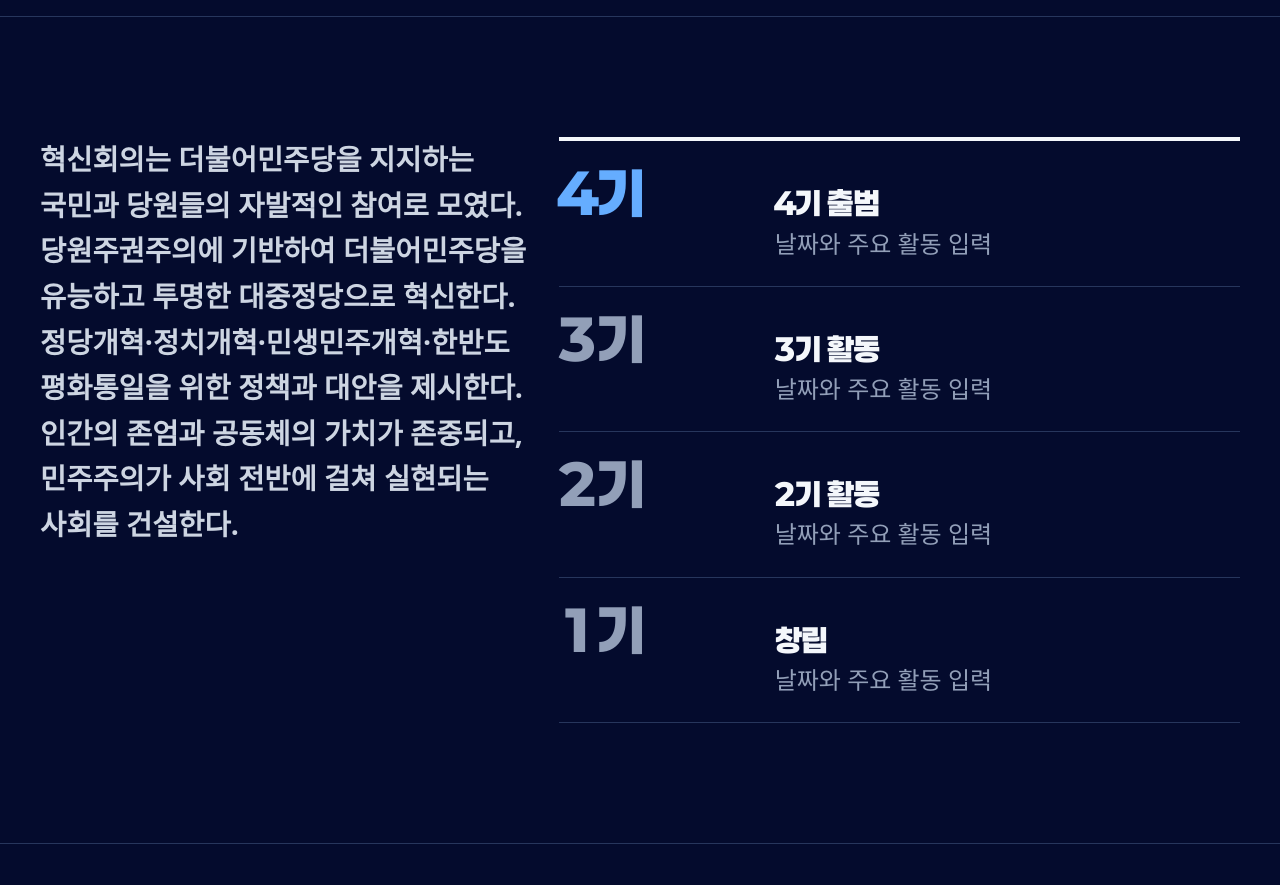
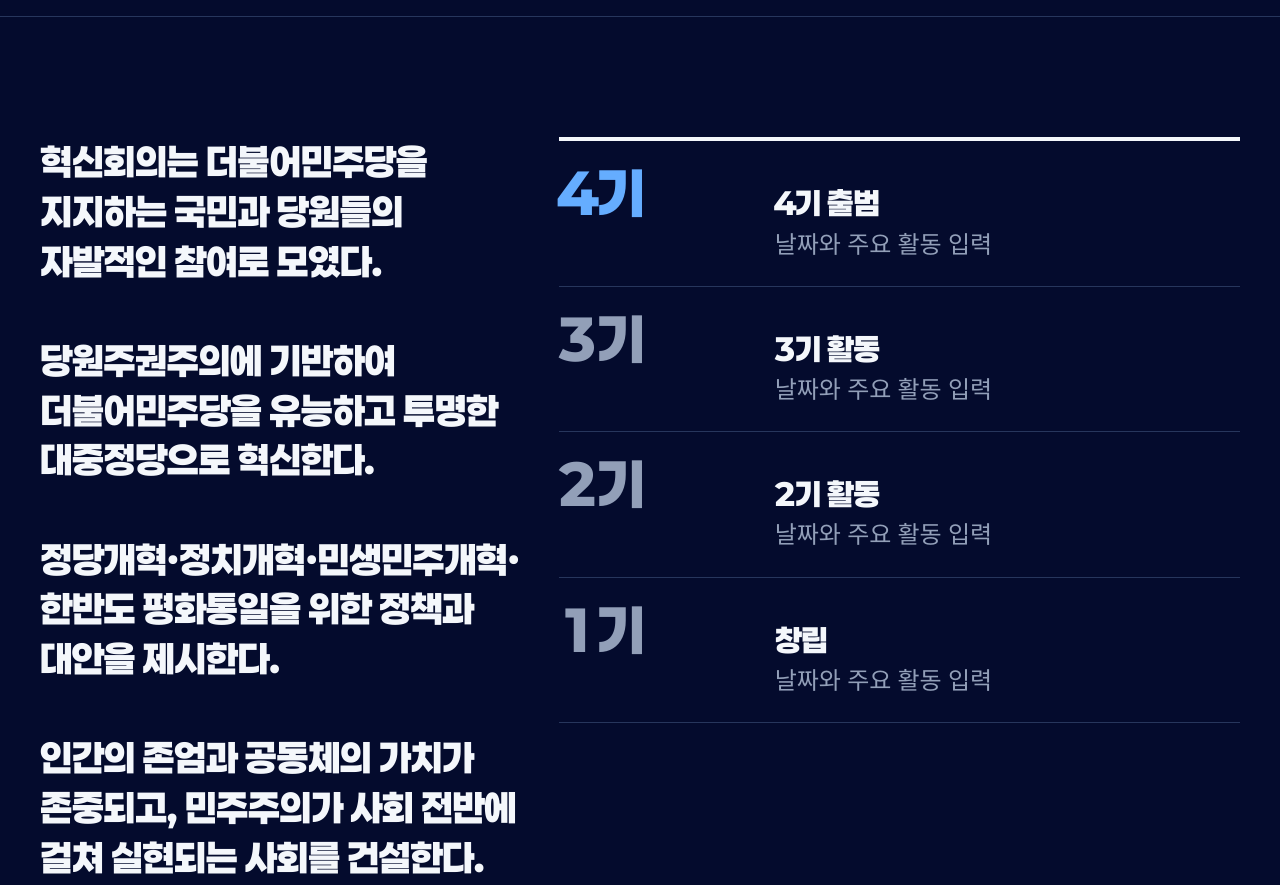
Before and after one commit to bvnm9979-creator/hs4-homepage, a plain HTML site: page 시안/index.html in a window 1280 px wide. Shown: the part 1620-2505 px from the top of the page. Drawn offline with Linux system fonts and the light colour scheme; a web font is replaced by a local one.

Commit message:
v18: 소개글 제목 글씨체, 문장마다 한 줄 띄움

```diff
--- a/시안/index.html
+++ b/시안/index.html
@@ -108,10 +108,12 @@
   <section class="section" id="about" aria-label="소개">
     <div class="container about">
       <div class="about__lead">
-        <p class="about__text">혁신회의는 더불어민주당을 지지하는 국민과 당원들의 자발적인 참여로 모였다.<br>
-        당원주권주의에 기반하여 더불어민주당을 유능하고 투명한 대중정당으로 혁신한다.<br>
-        정당개혁·정치개혁·민생민주개혁·한반도 평화통일을 위한 정책과 대안을 제시한다.<br>
-        인간의 존엄과 공동체의 가치가 존중되고, 민주주의가 사회 전반에 걸쳐 실현되는 사회를 건설한다.</p>
+        <p class="about__text">
+          <span>혁신회의는 더불어민주당을 지지하는 국민과 당원들의 자발적인 참여로 모였다.</span>
+          <span>당원주권주의에 기반하여 더불어민주당을 유능하고 투명한 대중정당으로 혁신한다.</span>
+          <span>정당개혁·정치개혁·민생민주개혁·한반도 평화통일을 위한 정책과 대안을 제시한다.</span>
+          <span>인간의 존엄과 공동체의 가치가 존중되고, 민주주의가 사회 전반에 걸쳐 실현되는 사회를 건설한다.</span>
+        </p>
       </div>
       <ol class="record" aria-label="연혁">
         <li class="is-now"><span class="record__no">4기</span><div><h3>4기 출범</h3><p>날짜와 주요 활동 입력</p></div></li>
--- a/시안/page.css
+++ b/시안/page.css
@@ -105,7 +105,9 @@ html:not(.js) .tabs { display: none; }
 .about { display: grid; grid-template-columns: minmax(0, 5fr) minmax(0, 7fr); gap: var(--gap-columns); }
 .about__lead h2 { font-size: var(--text-section); max-width: 12ch; }
 .about__lead p { margin-top: var(--space-lg); font-size: var(--text-lead); line-height: 1.6; }
-.about__lead .about__text { margin-top: 0; font-weight: 700; }
+.about__lead .about__text { margin-top: 0; font-family: var(--font-display); font-weight: var(--display-weight, 700); letter-spacing: var(--tracking-display); font-size: clamp(1.375rem, 1vw + 1rem, 1.875rem); line-height: 1.35; color: var(--color-ink); }
+.about__text span { display: block; }
+.about__text span + span { margin-top: 1.35em; }
 .about__lead .more { display: inline-block; margin-top: var(--space-lg); }
 .record { list-style: none; margin: 0; padding: 0; border-top: var(--rule-bar) solid var(--color-ink); }
 .record li { display: grid; grid-template-columns: 8rem minmax(0, 1fr); gap: var(--space-lg); align-items: baseline; padding-block: var(--space-lg); border-bottom: var(--rule-hair) solid var(--color-rule); }
--- a/시안C/page.css
+++ b/시안C/page.css
@@ -105,7 +105,9 @@ html:not(.js) .tabs { display: none; }
 .about { display: grid; grid-template-columns: minmax(0, 5fr) minmax(0, 7fr); gap: var(--gap-columns); }
 .about__lead h2 { font-size: var(--text-section); max-width: 12ch; }
 .about__lead p { margin-top: var(--space-lg); font-size: var(--text-lead); line-height: 1.6; }
-.about__lead .about__text { margin-top: 0; font-weight: 700; }
+.about__lead .about__text { margin-top: 0; font-family: var(--font-display); font-weight: var(--display-weight, 700); letter-spacing: var(--tracking-display); font-size: clamp(1.375rem, 1vw + 1rem, 1.875rem); line-height: 1.35; color: var(--color-ink); }
+.about__text span { display: block; }
+.about__text span + span { margin-top: 1.35em; }
 .about__lead .more { display: inline-block; margin-top: var(--space-lg); }
 .record { list-style: none; margin: 0; padding: 0; border-top: var(--rule-bar) solid var(--color-ink); }
 .record li { display: grid; grid-template-columns: 8rem minmax(0, 1fr); gap: var(--space-lg); align-items: baseline; padding-block: var(--space-lg); border-bottom: var(--rule-hair) solid var(--color-rule); }
```
Also changed, not shown: 시안C/index.html (+6 -4 lines).
